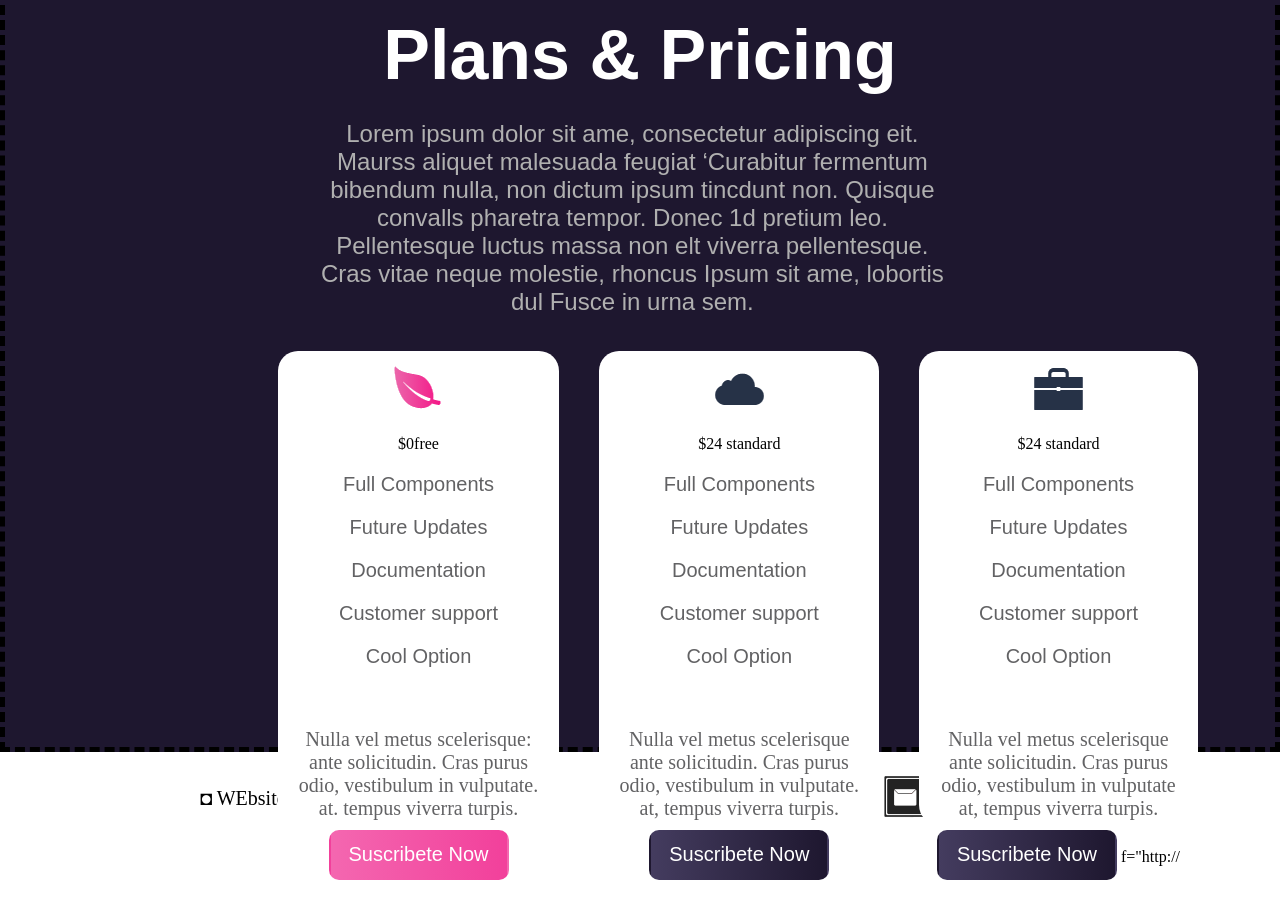
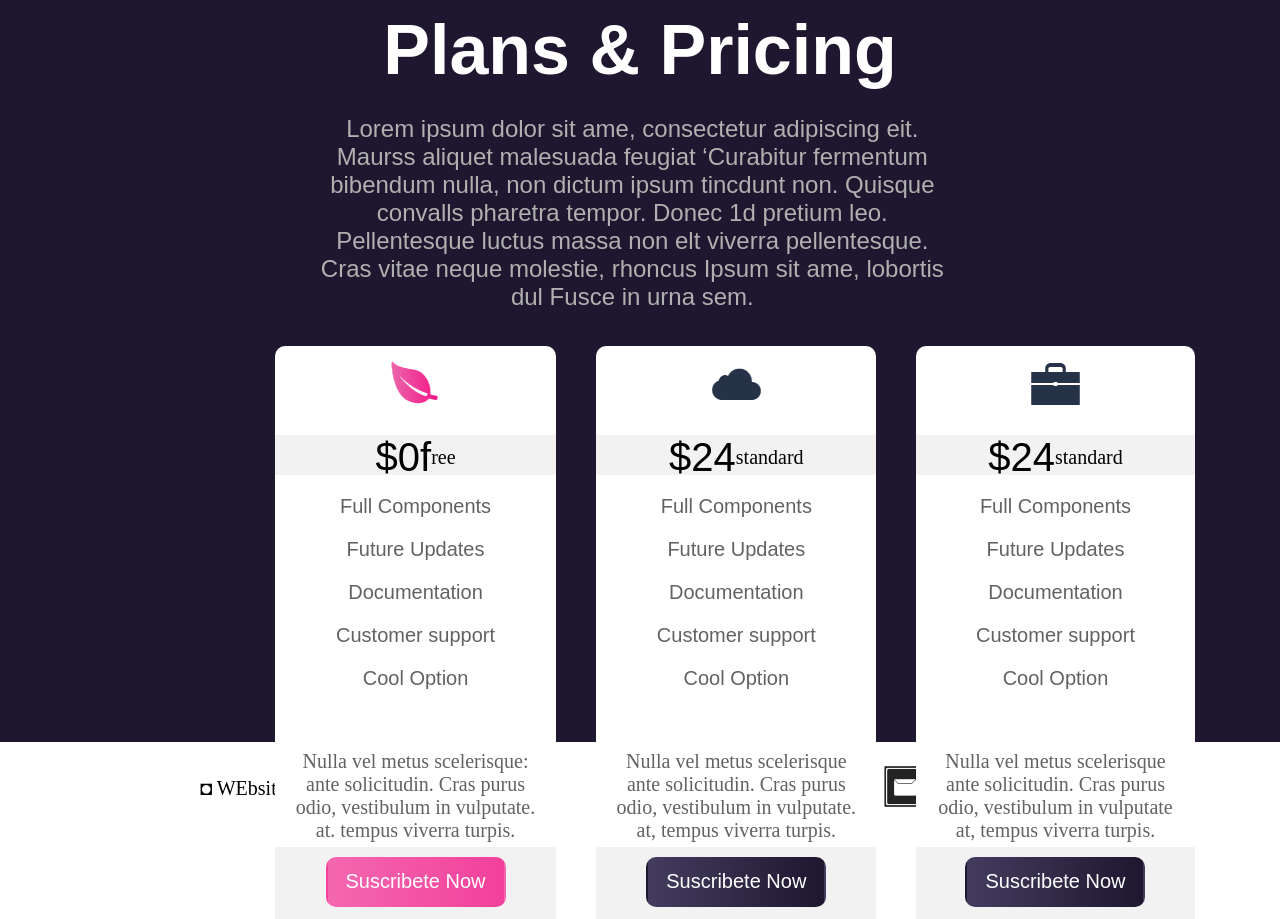
Before and after one commit to JLSP-666/Bleux, a plain HTML site: page index.html in a window 1280 px wide. Shown: the part 1217-2136 px from the top of the page. Before the commit the page ends 2097 px from the top, so only its background shows below. Drawn offline with Linux system fonts and the light colour scheme.

Commit message:
update Bluex version 1.7

```diff
--- a/index.html
+++ b/index.html
@@ -33,7 +33,7 @@
             <div id="left">
                 <div id="conten_div_section_1">
                     <h1 id="title_section_1">Product<br>page</h1>
-                    <p id="text_contens_section_1">We built this template to help you create moder adn beautiful marketing page.</p>
+                    <p id="text_contens_section_1">We built this template to help you create moder and beautiful marketing page.</p>
                         <div id="boton_section_1">
                            <a href=""><button id="boton1">Download it now</button></a>
                             <a href=""><button id="boton2">Features</button></a>
@@ -79,7 +79,7 @@
             <div id="target_1">
                 <img id="Target_logo1" src="assets/images/hoja.png" alt="">
                     <div id="space_target">
-                    <p>$0free</p>
+                    <div id="title_target"><p id="price">$0f</p><p id="text_title_target">ree</p></div>
                     </div>
                     <ul id="list_target_1">
                         <li id="conten_list_target">Full Components</li>
@@ -100,7 +100,7 @@
             <div id="target_2">
                 <img id="Target_logo2" src="assets/images/nube.png" alt="">
                 <div id="space_target">
-                    <p>$24 standard</p>
+                    <div id="title_target"><p id="price">$24</p><p id="text_title_target"> standard</p></div>
                 </div>
                     <ul id="list_target_2">
                         <li id="conten_list_target2">Full Components</li>
@@ -121,7 +121,7 @@
             <div id="target_3">
                 <img id="Target_logo3" src="assets/images/maletin.png" alt="">
                 <div id="space_target">
-                    <p>$24 standard</p>
+                    <div id="title_target"><p id="price">$24</p><p id="text_title_target"> standard</p></div>
                 </div>
                     <ul id="list_target_2">
                         <li id="conten_list_target2">Full Components</li>
@@ -136,7 +136,8 @@
                         at, tempus viverra turpis.</p>
                     <div id="space2_target">
                         <input id="boton_target_2" type="button" value="Suscribete Now" hre" >
-  f="http://                   </div>
+                    </div>
+               </div>
             </div>
         </div>
         </section>
@@ -145,7 +146,7 @@
     <!-- fianal de main -->
      <!-- footer -->
     <footer>
-        <p id="footer_text">◘ WEbsite made by Oolacile</p>
+        <p id="footer_text">◘ WEbsite made by Jahir Sece </p>
         <ul id="icon_footer">
             <li ><img id="icon2" src="assets/images/Facebook _grey.png" alt=""></li>
             <li ><img id="icon2" src="assets/images/mail_grey.png" alt=""></li>
--- a/styles/style.css
+++ b/styles/style.css
@@ -77,7 +77,7 @@ height: 70vh;
 #conten_div_section_1{
     position:relative;
     left: 28%;
-    top: 18%;
+
 
 }
 #text_contens_section_1{
@@ -211,9 +211,9 @@ height: 70vh;
 /* final section 2  */
 /* section 3  */
 #section_3{
-    border-color: black;
+    /* border-color: black;
     border-width: 5px;
-    border-style: dashed;
+    border-style: dashed; */
     height: 94vh;
     background-color: #1E172F;
 
@@ -248,12 +248,25 @@ height: 70vh;
     top:8%;
 
 }
+#title_target{
+    justify-content: center;
+    display: flex;
+    align-items:center;
+}
+#price{
+    font-family: sans-serif;
+    font-size: 40px;
+}
+#text_title_target{
+    font-size: 20px;
+
+}
 #target_1{
     background-color: white;
     margin: 20px;
     text-align: center;
-    border-radius: 20px;
-    height: 90%;
+    border-radius: 10px;
+    height: 92%;
 
 
 }
@@ -261,8 +274,8 @@ height: 70vh;
     background-color: white;
     margin: 20px;
     text-align: center;
-    border-radius: 20px;
-    height: 90%;
+    border-radius: 10px;
+    height: 92%;
 
 
 }
@@ -270,8 +283,8 @@ height: 70vh;
     background-color: white;
     margin: 20px;
     text-align: center;
-    border-radius: 20px;
-    height: 90%;
+    border-radius: 10px;
+    height: 92%;
 
 
 }
@@ -340,6 +353,16 @@ height: 70vh;
     font-size: 20px;
 
 }
+#space_target{
+    margin-top: 5px;
+    background-color: #6c6c6c17;
+    height: 5vh;
+}
+#space2_target{
+    margin-top: 5px;
+    background-color: #6c6c6c17;
+    height: 9vh;
+}
 /* final section 3  */
 /* footer  */
 footer{
@@ -359,3 +382,47 @@ footer{
     font-size: 20px;
 }
 /* final footer  */
+/* media query  */
+@media screen and (max-width: 1279px) {
+    body {
+    background-color: lightblue;
+    }
+
+    /* section 1  */
+    #conten_div_section_1{
+        left: 50px;
+    }
+    #title_section_1{
+        font-size: 80px;
+    }
+    #text_contens_section_1{
+        font-size: 25px;
+    }
+    /* final  */
+    /* section 2  */
+    #image_section_2{
+        left: 5%;
+    }
+    #content_section_2{
+        left: 2%;
+    }
+    #section_2{
+        height: 60vh;
+    }
+    /* final  */
+    /* section 3  */
+    #section_3{
+        height: givh;
+    }
+    #conten_section_3{
+        left: 15%;
+        width: 900px;
+        font-size: 20px;
+    }
+    #target_total{
+        left: 5%;
+        width: 90%;
+        height: 56%;
+    }
+    /* final  */
+}
```
